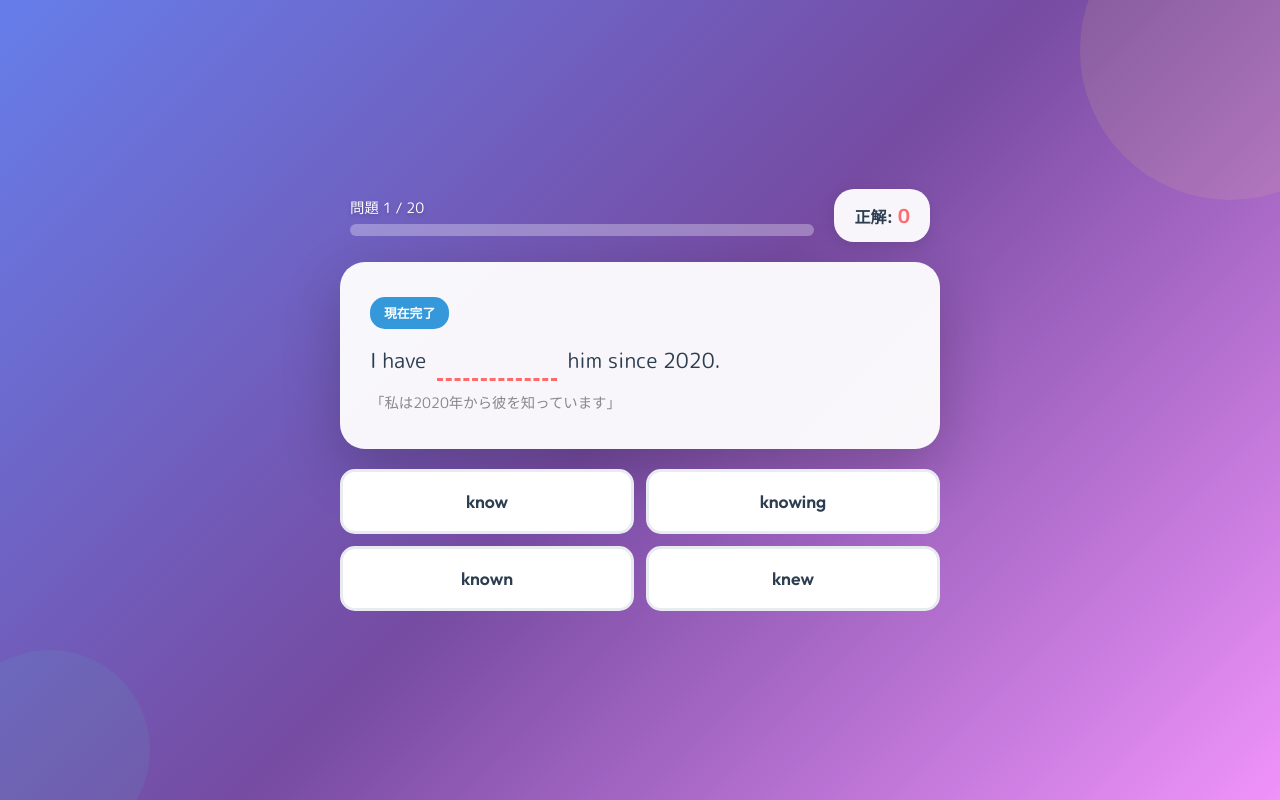
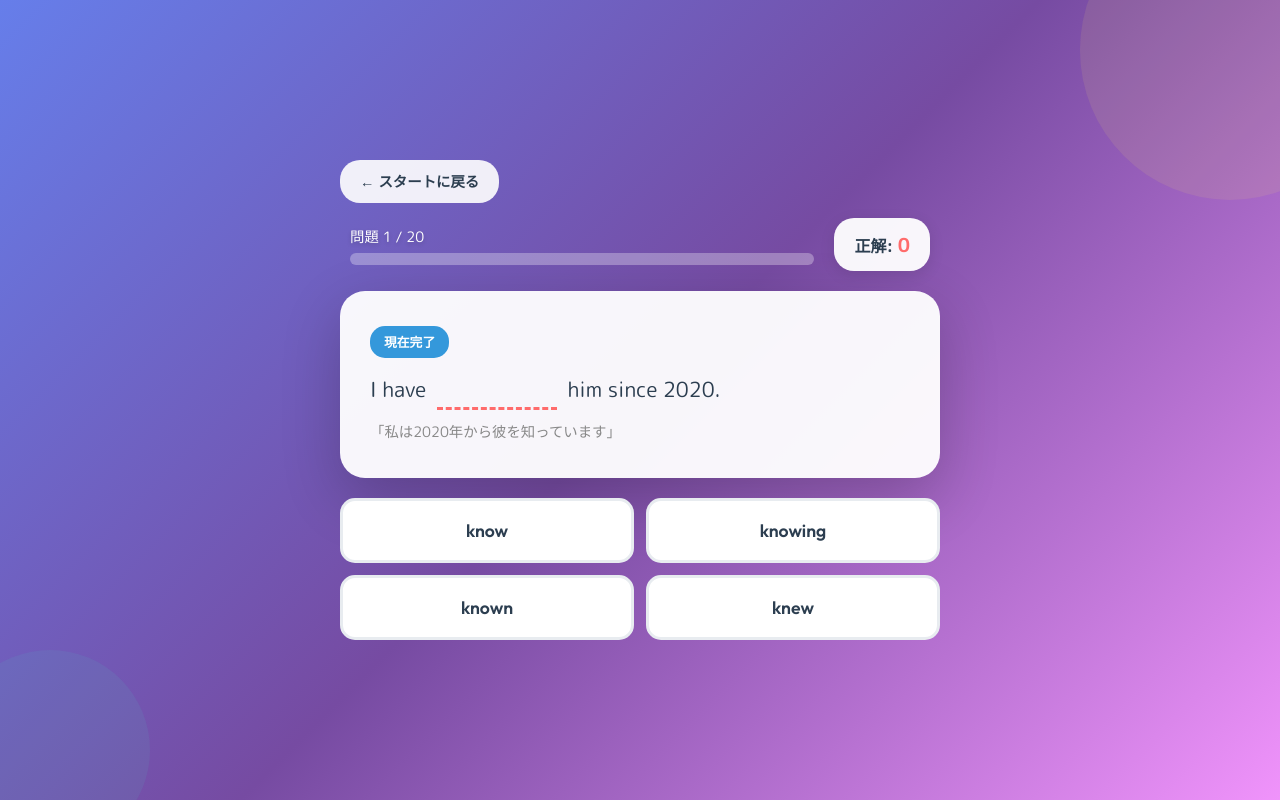
Before and after one commit to winniek75/eiken-grammar-game, a website: page index.html in a window 1280 px wide. Both pictures are taken after a click on the button "スタート！". Drawn offline with Linux system fonts and the light colour scheme.

Commit message:
Add files via upload

```diff
--- a/index.html
+++ b/index.html
@@ -512,6 +512,28 @@
             margin-top: 15px;
         }
 
+        .back-btn {
+            background: rgba(255, 255, 255, 0.9);
+            color: var(--dark);
+            border: none;
+            padding: 10px 20px;
+            font-size: 0.9rem;
+            font-weight: 600;
+            border-radius: 20px;
+            cursor: pointer;
+            transition: all 0.3s ease;
+            margin-bottom: 15px;
+            display: inline-flex;
+            align-items: center;
+            gap: 5px;
+            font-family: 'M PLUS Rounded 1c', sans-serif;
+        }
+
+        .back-btn:hover {
+            background: white;
+            transform: translateX(-3px);
+        }
+
         @media (max-width: 500px) {
             .title { font-size: 1.8rem; }
             .options-grid { grid-template-columns: 1fr; }
@@ -550,6 +572,7 @@
         </div>
 
         <div class="game-screen" id="gameScreen">
+            <button class="back-btn" onclick="backToStart()">← スタートに戻る</button>
             <div class="header">
                 <div class="progress-container">
                     <div class="progress-text">問題 <span id="currentQ">1</span> / <span id="totalQ">10</span></div>
@@ -674,39 +697,39 @@
             { type: 'past', typeName: '過去形', sentence: 'What ___ you ___ for dinner last night?', hint: '「昨夜の夕食に何を食べましたか」', options: ['did, have', 'do, have', 'have, had', 'did, had'], correct: 0, explanation: 'last night があるので、過去形の疑問文を使います。' },
 
             // ========== 受動態 (33問) ==========
-            { type: 'passive', typeName: '受動態', sentence: 'This book ___ by many people.', hint: '「この本は多くの人に読まれています」', options: ['is read', 'is reading', 'reads', 'has read'], correct: 0, explanation: '受動態は「be動詞 + 過去分詞」で作ります。「〜される」という意味です。' },
-            { type: 'passive', typeName: '受動態', sentence: 'English ___ in many countries.', hint: '「英語は多くの国で話されています」', options: ['is spoken', 'speaks', 'is speaking', 'spoken'], correct: 0, explanation: '受動態です。speak の過去分詞は spoken です。' },
-            { type: 'passive', typeName: '受動態', sentence: 'The letter ___ by her yesterday.', hint: '「その手紙は昨日彼女によって書かれました」', options: ['was written', 'is written', 'wrote', 'has written'], correct: 0, explanation: '過去の受動態は「was/were + 過去分詞」で作ります。' },
-            { type: 'passive', typeName: '受動態', sentence: 'These photos ___ taken in Paris.', hint: '「これらの写真はパリで撮られました」', options: ['were', 'was', 'are', 'is'], correct: 0, explanation: '主語 These photos は複数なので、過去の受動態には were を使います。' },
-            { type: 'passive', typeName: '受動態', sentence: 'The window ___ broken by the ball.', hint: '「窓はボールで割られました」', options: ['was', 'is', 'were', 'has'], correct: 0, explanation: '主語 The window は単数で、過去の出来事なので was を使います。' },
-            { type: 'passive', typeName: '受動態', sentence: 'This cake ___ made by my mother.', hint: '「このケーキは母によって作られました」', options: ['was', 'is', 'were', 'has'], correct: 0, explanation: '主語 This cake は単数で、過去の出来事なので was を使います。' },
-            { type: 'passive', typeName: '受動態', sentence: 'The movie ___ loved by children.', hint: '「その映画は子供たちに愛されています」', options: ['is', 'are', 'was', 'were'], correct: 0, explanation: '主語 The movie は単数で、現在の状態なので is を使います。' },
-            { type: 'passive', typeName: '受動態', sentence: 'Japanese ___ spoken in Japan.', hint: '「日本では日本語が話されています」', options: ['is', 'are', 'was', 'were'], correct: 0, explanation: '主語 Japanese（日本語）は単数扱いなので is を使います。' },
-            { type: 'passive', typeName: '受動態', sentence: 'The car ___ washed every Sunday.', hint: '「その車は毎週日曜日に洗われます」', options: ['is', 'are', 'was', 'were'], correct: 0, explanation: '習慣的な行為の受動態なので、現在形 is を使います。' },
-            { type: 'passive', typeName: '受動態', sentence: 'This song ___ sung by many people.', hint: '「この歌は多くの人に歌われています」', options: ['is', 'are', 'was', 'were'], correct: 0, explanation: '主語 This song は単数で、現在の状態なので is を使います。' },
-            { type: 'passive', typeName: '受動態', sentence: 'The museum ___ visited by tourists.', hint: '「その博物館は観光客に訪れられています」', options: ['is', 'are', 'was', 'were'], correct: 0, explanation: '主語 The museum は単数で、現在の状態なので is を使います。' },
-            { type: 'passive', typeName: '受動態', sentence: 'These books ___ written in English.', hint: '「これらの本は英語で書かれています」', options: ['are', 'is', 'was', 'were'], correct: 0, explanation: '主語 These books は複数なので are を使います。' },
-            { type: 'passive', typeName: '受動態', sentence: 'The bridge ___ built 100 years ago.', hint: '「その橋は100年前に建てられました」', options: ['was', 'is', 'were', 'are'], correct: 0, explanation: '100 years ago は過去を表すので was を使います。' },
-            { type: 'passive', typeName: '受動態', sentence: 'The doors ___ opened at 9 a.m.', hint: '「ドアは午前9時に開けられます」', options: ['are', 'is', 'was', 'were'], correct: 0, explanation: '主語 The doors は複数なので are を使います。' },
-            { type: 'passive', typeName: '受動態', sentence: 'The game ___ played by two teams.', hint: '「その試合は2つのチームによって行われます」', options: ['is', 'are', 'was', 'were'], correct: 0, explanation: '主語 The game は単数なので is を使います。' },
-            { type: 'passive', typeName: '受動態', sentence: 'French ___ taught at this school.', hint: '「この学校ではフランス語が教えられています」', options: ['is', 'are', 'was', 'were'], correct: 0, explanation: '主語 French（フランス語）は単数扱いなので is を使います。' },
-            { type: 'passive', typeName: '受動態', sentence: 'The presents ___ given to the children.', hint: '「プレゼントは子供たちに与えられました」', options: ['were', 'was', 'are', 'is'], correct: 0, explanation: '主語 The presents は複数で、過去の出来事なので were を使います。' },
-            { type: 'passive', typeName: '受動態', sentence: 'The house ___ painted white.', hint: '「その家は白く塗られました」', options: ['was', 'is', 'were', 'are'], correct: 0, explanation: '主語 The house は単数で、過去の出来事なので was を使います。' },
-            { type: 'passive', typeName: '受動態', sentence: 'This temple ___ built in 1200.', hint: '「この寺は1200年に建てられました」', options: ['was', 'is', 'were', 'are'], correct: 0, explanation: '過去の出来事なので was を使います。' },
-            { type: 'passive', typeName: '受動態', sentence: 'Coffee ___ grown in Brazil.', hint: '「コーヒーはブラジルで栽培されています」', options: ['is', 'are', 'was', 'were'], correct: 0, explanation: '主語 Coffee は単数扱いで、現在の事実なので is を使います。' },
-            { type: 'passive', typeName: '受動態', sentence: 'The newspaper ___ delivered every morning.', hint: '「新聞は毎朝配達されます」', options: ['is', 'are', 'was', 'were'], correct: 0, explanation: '習慣的な行為の受動態なので、現在形 is を使います。' },
-            { type: 'passive', typeName: '受動態', sentence: 'The computer ___ used by many students.', hint: '「そのコンピューターは多くの生徒に使われています」', options: ['is', 'are', 'was', 'were'], correct: 0, explanation: '主語 The computer は単数なので is を使います。' },
-            { type: 'passive', typeName: '受動態', sentence: 'Many trees ___ planted in this park.', hint: '「この公園には多くの木が植えられました」', options: ['were', 'was', 'are', 'is'], correct: 0, explanation: '主語 Many trees は複数で、過去の出来事なので were を使います。' },
-            { type: 'passive', typeName: '受動態', sentence: 'The room ___ cleaned every day.', hint: '「その部屋は毎日掃除されます」', options: ['is', 'are', 'was', 'were'], correct: 0, explanation: '習慣的な行為の受動態なので、現在形 is を使います。' },
-            { type: 'passive', typeName: '受動態', sentence: 'These pictures ___ taken by my father.', hint: '「これらの写真は父によって撮られました」', options: ['were', 'was', 'are', 'is'], correct: 0, explanation: '主語 These pictures は複数で、過去の出来事なので were を使います。' },
-            { type: 'passive', typeName: '受動態', sentence: 'Rice ___ eaten in many Asian countries.', hint: '「米は多くのアジアの国で食べられています」', options: ['is', 'are', 'was', 'were'], correct: 0, explanation: '主語 Rice は単数扱いで、現在の事実なので is を使います。' },
-            { type: 'passive', typeName: '受動態', sentence: 'The concert ___ held in the park.', hint: '「コンサートは公園で開催されました」', options: ['was', 'is', 'were', 'are'], correct: 0, explanation: '過去の出来事なので was を使います。hold の過去分詞は held です。' },
-            { type: 'passive', typeName: '受動態', sentence: 'The homework ___ done by the students.', hint: '「宿題は生徒たちによってなされました」', options: ['was', 'is', 'were', 'are'], correct: 0, explanation: '主語 The homework は単数で、過去の出来事なので was を使います。' },
-            { type: 'passive', typeName: '受動態', sentence: 'German ___ spoken in Germany.', hint: '「ドイツではドイツ語が話されています」', options: ['is', 'are', 'was', 'were'], correct: 0, explanation: '主語 German（ドイツ語）は単数扱いなので is を使います。' },
-            { type: 'passive', typeName: '受動態', sentence: 'The letter ___ sent yesterday.', hint: '「その手紙は昨日送られました」', options: ['was', 'is', 'were', 'are'], correct: 0, explanation: 'yesterday は過去を表すので was を使います。' },
-            { type: 'passive', typeName: '受動態', sentence: 'These cars ___ made in Japan.', hint: '「これらの車は日本で作られています」', options: ['are', 'is', 'was', 'were'], correct: 0, explanation: '主語 These cars は複数なので are を使います。' },
-            { type: 'passive', typeName: '受動態', sentence: 'The children ___ taught by Mr. Smith.', hint: '「子供たちはスミス先生に教えられています」', options: ['are', 'is', 'was', 'were'], correct: 0, explanation: '主語 The children は複数なので are を使います。' },
-            { type: 'passive', typeName: '受動態', sentence: 'The book ___ written in 1990.', hint: '「その本は1990年に書かれました」', options: ['was', 'is', 'were', 'are'], correct: 0, explanation: '1990年は過去なので was を使います。' }
+            { type: 'passive', typeName: '受動態', sentence: 'This book ___ by many people every year.', hint: '「この本は毎年多くの人に読まれています」', options: ['is read', 'is reading', 'reads', 'was read'], correct: 0, explanation: '受動態は「be動詞 + 過去分詞」で作ります。every year（毎年）があるので現在形 is を使います。' },
+            { type: 'passive', typeName: '受動態', sentence: 'English ___ in many countries around the world.', hint: '「英語は世界中の多くの国で話されています」', options: ['is spoken', 'speaks', 'is speaking', 'was spoken'], correct: 0, explanation: '一般的な事実を表す受動態です。speak の過去分詞は spoken です。' },
+            { type: 'passive', typeName: '受動態', sentence: 'The letter ___ by her yesterday.', hint: '「その手紙は昨日彼女によって書かれました」', options: ['was written', 'is written', 'wrote', 'has written'], correct: 0, explanation: 'yesterday があるので過去の受動態「was + 過去分詞」を使います。' },
+            { type: 'passive', typeName: '受動態', sentence: 'These photos ___ taken in Paris last summer.', hint: '「これらの写真は去年の夏パリで撮られました」', options: ['were', 'was', 'are', 'is'], correct: 0, explanation: 'last summer があり、主語 These photos は複数なので were を使います。' },
+            { type: 'passive', typeName: '受動態', sentence: 'The window ___ broken by the ball yesterday.', hint: '「窓は昨日ボールで割られました」', options: ['was', 'is', 'were', 'has'], correct: 0, explanation: 'yesterday があるので過去形 was を使います。' },
+            { type: 'passive', typeName: '受動態', sentence: 'This cake ___ made by my mother this morning.', hint: '「このケーキは今朝母によって作られました」', options: ['was', 'is', 'were', 'has'], correct: 0, explanation: 'this morning（今朝）は過去の出来事なので was を使います。' },
+            { type: 'passive', typeName: '受動態', sentence: 'That movie ___ loved by children all over the world.', hint: '「あの映画は世界中の子供たちに愛されています」', options: ['is', 'are', 'was', 'were'], correct: 0, explanation: '一般的な事実・現在の状態を表すので is を使います。' },
+            { type: 'passive', typeName: '受動態', sentence: 'Japanese ___ spoken in Japan.', hint: '「日本では日本語が話されています」', options: ['is', 'are', 'was', 'were'], correct: 0, explanation: '一般的な事実を表す受動態です。Japanese（日本語）は単数扱いなので is を使います。' },
+            { type: 'passive', typeName: '受動態', sentence: 'The car ___ washed every Sunday.', hint: '「その車は毎週日曜日に洗われます」', options: ['is', 'are', 'was', 'were'], correct: 0, explanation: 'every Sunday（毎週日曜日）は習慣を表すので現在形 is を使います。' },
+            { type: 'passive', typeName: '受動態', sentence: 'This song ___ sung at the concert last night.', hint: '「この歌は昨夜のコンサートで歌われました」', options: ['was', 'is', 'were', 'are'], correct: 0, explanation: 'last night があるので過去形 was を使います。' },
+            { type: 'passive', typeName: '受動態', sentence: 'The museum ___ visited by many tourists every day.', hint: '「その博物館は毎日多くの観光客に訪れられています」', options: ['is', 'are', 'was', 'were'], correct: 0, explanation: 'every day があるので現在形 is を使います。' },
+            { type: 'passive', typeName: '受動態', sentence: 'These books ___ written in English.', hint: '「これらの本は英語で書かれています」', options: ['are', 'is', 'was', 'were'], correct: 0, explanation: '現在の状態を表し、主語 These books は複数なので are を使います。' },
+            { type: 'passive', typeName: '受動態', sentence: 'The bridge ___ built 100 years ago.', hint: '「その橋は100年前に建てられました」', options: ['was', 'is', 'were', 'are'], correct: 0, explanation: '100 years ago は明確な過去なので was を使います。' },
+            { type: 'passive', typeName: '受動態', sentence: 'The doors ___ opened at 9 a.m. every day.', hint: '「ドアは毎日午前9時に開けられます」', options: ['are', 'is', 'was', 'were'], correct: 0, explanation: 'every day があり、主語 The doors は複数なので are を使います。' },
+            { type: 'passive', typeName: '受動態', sentence: 'The game ___ played by two teams now.', hint: '「その試合は今2つのチームによって行われています」', options: ['is', 'are', 'was', 'were'], correct: 0, explanation: 'now（今）があるので現在形 is を使います。' },
+            { type: 'passive', typeName: '受動態', sentence: 'French ___ taught at this school.', hint: '「この学校ではフランス語が教えられています」', options: ['is', 'are', 'was', 'were'], correct: 0, explanation: '現在の事実を表す受動態です。French（フランス語）は単数扱いなので is を使います。' },
+            { type: 'passive', typeName: '受動態', sentence: 'The presents ___ given to the children at the party yesterday.', hint: '「プレゼントは昨日のパーティーで子供たちに与えられました」', options: ['were', 'was', 'are', 'is'], correct: 0, explanation: 'yesterday があり、主語 The presents は複数なので were を使います。' },
+            { type: 'passive', typeName: '受動態', sentence: 'The house ___ painted white last month.', hint: '「その家は先月白く塗られました」', options: ['was', 'is', 'were', 'are'], correct: 0, explanation: 'last month があるので過去形 was を使います。' },
+            { type: 'passive', typeName: '受動態', sentence: 'This temple ___ built in 1200.', hint: '「この寺は1200年に建てられました」', options: ['was', 'is', 'were', 'are'], correct: 0, explanation: 'in 1200 は明確な過去なので was を使います。' },
+            { type: 'passive', typeName: '受動態', sentence: 'Coffee ___ grown in Brazil.', hint: '「コーヒーはブラジルで栽培されています」', options: ['is', 'are', 'was', 'were'], correct: 0, explanation: '一般的な事実を表す受動態です。Coffee は単数扱いなので is を使います。' },
+            { type: 'passive', typeName: '受動態', sentence: 'The newspaper ___ delivered every morning.', hint: '「新聞は毎朝配達されます」', options: ['is', 'are', 'was', 'were'], correct: 0, explanation: 'every morning があるので現在形 is を使います。' },
+            { type: 'passive', typeName: '受動態', sentence: 'The computer ___ used by many students in this class.', hint: '「そのコンピューターはこのクラスの多くの生徒に使われています」', options: ['is', 'are', 'was', 'were'], correct: 0, explanation: '現在の状態を表す受動態です。The computer は単数なので is を使います。' },
+            { type: 'passive', typeName: '受動態', sentence: 'Many trees ___ planted in this park last year.', hint: '「この公園には去年多くの木が植えられました」', options: ['were', 'was', 'are', 'is'], correct: 0, explanation: 'last year があり、主語 Many trees は複数なので were を使います。' },
+            { type: 'passive', typeName: '受動態', sentence: 'The room ___ cleaned every day.', hint: '「その部屋は毎日掃除されます」', options: ['is', 'are', 'was', 'were'], correct: 0, explanation: 'every day があるので現在形 is を使います。' },
+            { type: 'passive', typeName: '受動態', sentence: 'These pictures ___ taken by my father during the trip.', hint: '「これらの写真は旅行中に父によって撮られました」', options: ['were', 'was', 'are', 'is'], correct: 0, explanation: 'during the trip（旅行中）は過去で、主語は複数なので were を使います。' },
+            { type: 'passive', typeName: '受動態', sentence: 'Rice ___ eaten in many Asian countries.', hint: '「米は多くのアジアの国で食べられています」', options: ['is', 'are', 'was', 'were'], correct: 0, explanation: '一般的な事実を表す受動態です。Rice は単数扱いなので is を使います。' },
+            { type: 'passive', typeName: '受動態', sentence: 'The concert ___ held in the park last Sunday.', hint: '「コンサートは先週の日曜日に公園で開催されました」', options: ['was', 'is', 'were', 'are'], correct: 0, explanation: 'last Sunday があるので過去形 was を使います。' },
+            { type: 'passive', typeName: '受動態', sentence: 'The homework ___ done by the students yesterday.', hint: '「宿題は昨日生徒たちによってなされました」', options: ['was', 'is', 'were', 'are'], correct: 0, explanation: 'yesterday があるので過去形 was を使います。' },
+            { type: 'passive', typeName: '受動態', sentence: 'German ___ spoken in Germany and Austria.', hint: '「ドイツ語はドイツとオーストリアで話されています」', options: ['is', 'are', 'was', 'were'], correct: 0, explanation: '一般的な事実を表す受動態です。German（ドイツ語）は単数扱いなので is を使います。' },
+            { type: 'passive', typeName: '受動態', sentence: 'The letter ___ sent yesterday.', hint: '「その手紙は昨日送られました」', options: ['was', 'is', 'were', 'are'], correct: 0, explanation: 'yesterday があるので過去形 was を使います。' },
+            { type: 'passive', typeName: '受動態', sentence: 'These cars ___ made in Japan.', hint: '「これらの車は日本で作られています」', options: ['are', 'is', 'was', 'were'], correct: 0, explanation: '現在の事実を表し、主語 These cars は複数なので are を使います。' },
+            { type: 'passive', typeName: '受動態', sentence: 'The children ___ taught by Mr. Smith every week.', hint: '「子供たちは毎週スミス先生に教えられています」', options: ['are', 'is', 'was', 'were'], correct: 0, explanation: 'every week があり、主語 The children は複数なので are を使います。' },
+            { type: 'passive', typeName: '受動態', sentence: 'The book ___ written in 1990.', hint: '「その本は1990年に書かれました」', options: ['was', 'is', 'were', 'are'], correct: 0, explanation: 'in 1990 は明確な過去なので was を使います。' }
         ];
 
         let currentQuestions = [];
@@ -848,6 +871,13 @@
             document.getElementById('resultScreen').classList.remove('active');
             document.getElementById('startScreen').style.display = 'block';
         }
+
+        function backToStart() {
+            if (confirm('スタート画面に戻りますか？\n（現在の進捗は失われます）')) {
+                document.getElementById('gameScreen').classList.remove('active');
+                document.getElementById('startScreen').style.display = 'block';
+            }
+        }
     </script>
 </body>
 </html>
```
